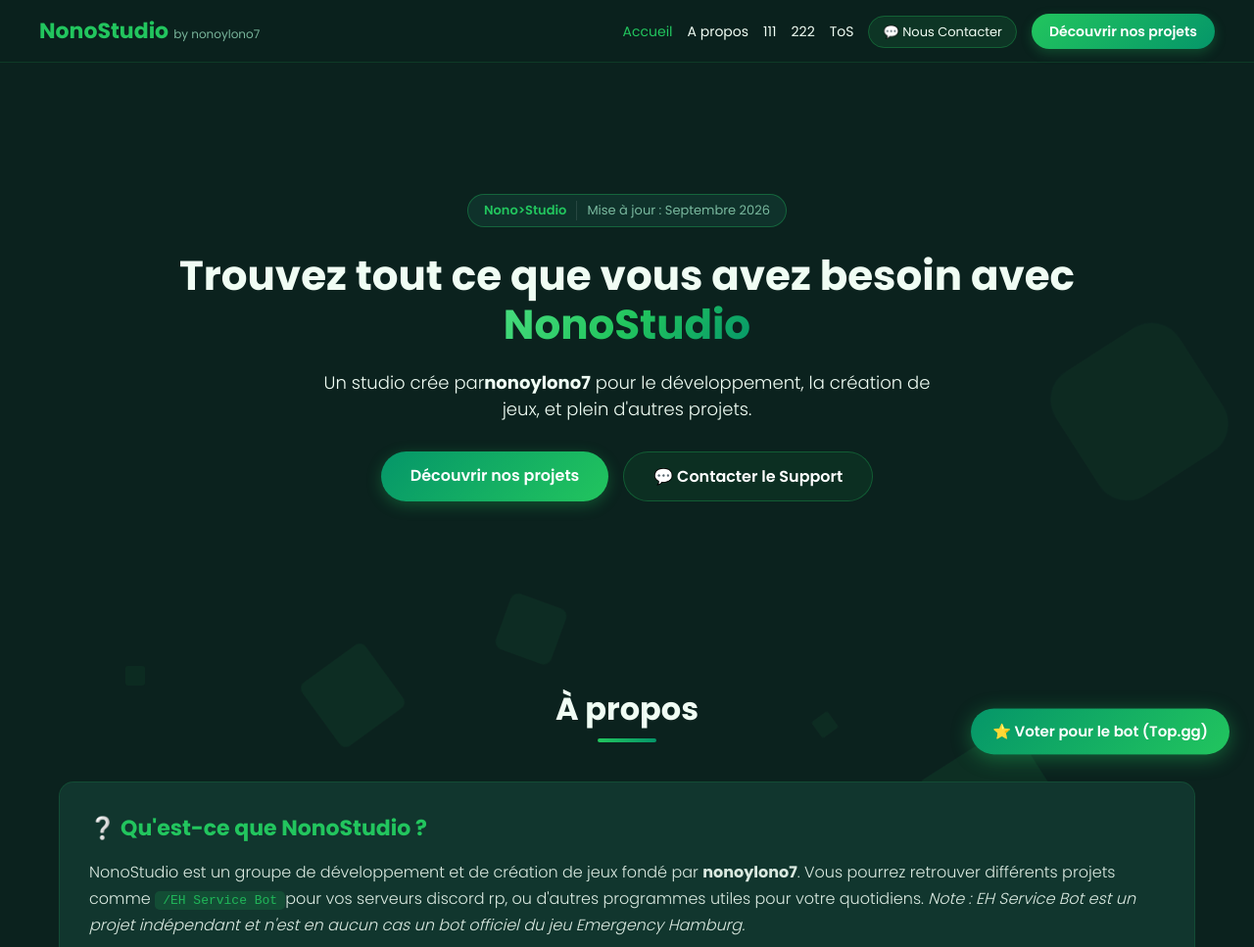
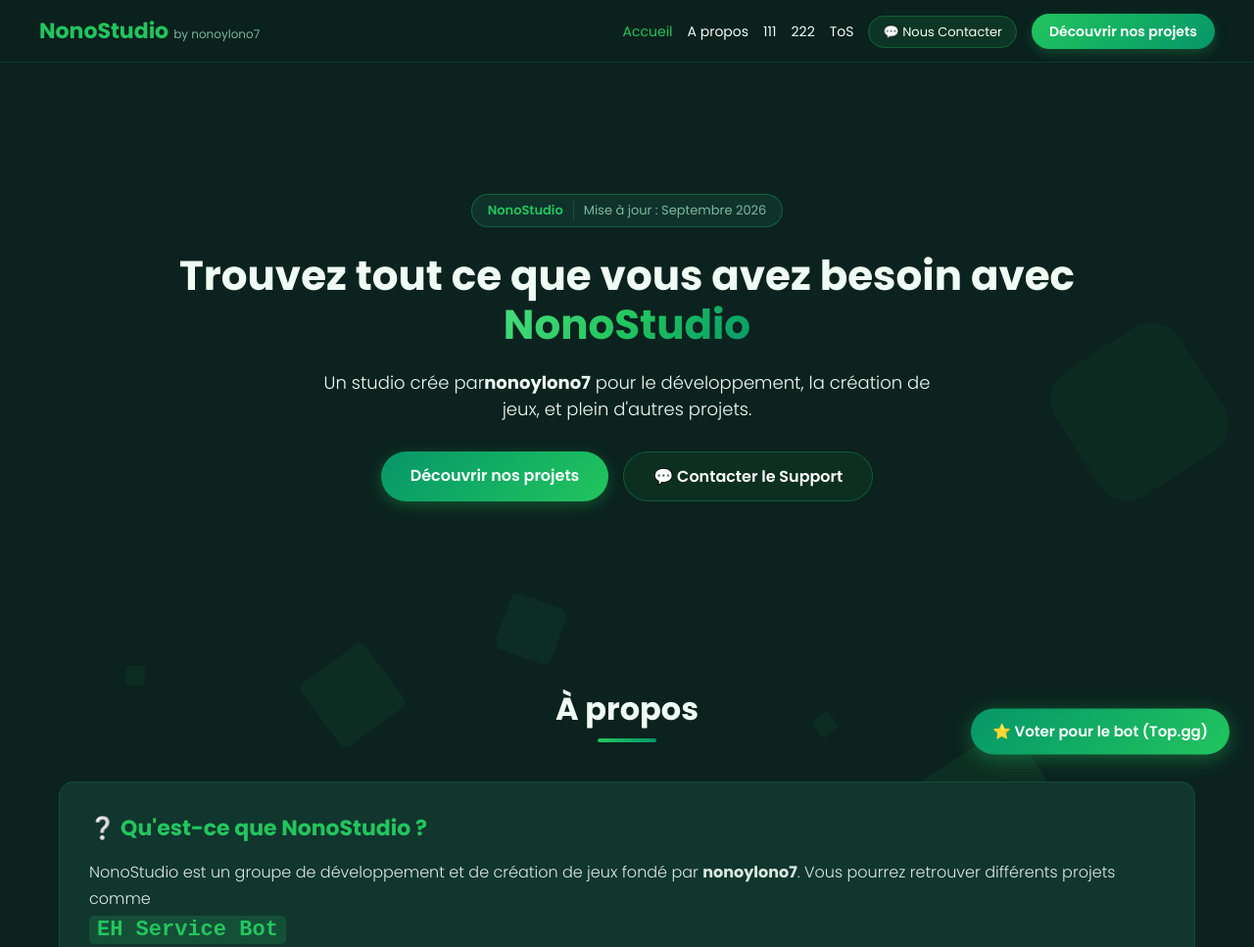
Before and after one commit to nonoylono7-droid/NonoStudio, a plain HTML site: page index.html in a window 1280 px wide. Shown: the top 967 px of the page at 98% size. Drawn offline with Linux system fonts and the light colour scheme.

Commit message:
Fix version badge and enhance project description
Updated version badge and improved project description formatting.

```diff
--- a/index.html
+++ b/index.html
@@ -35,7 +35,7 @@
     <section class="hero">
         <div class="hero-content">
             <div class="version-badge animate-pop-in">
-                <span class="v-tag">Nono>Studio</span>
+                <span class="v-tag">NonoStudio</span>
                 <span class="v-date">Mise à jour : Septembre 2026</span>
             </div>
 
@@ -56,7 +56,7 @@
             <h3>❔ Qu'est-ce que NonoStudio ?</h3>
             <p>
                 NonoStudio est un groupe de développement et de création de jeux fondé par <strong>nonoylono7</strong>.
-                Vous pourrez retrouver différents projets comme <code>/EH Service Bot</code>pour vos serveurs discord rp, ou d'autres programmes utiles pour votre quotidiens.
+                Vous pourrez retrouver différents projets comme <h3><code>EH Service Bot</code></h3>pour vos serveurs discord rp, ou d'autres programmes utiles pour votre quotidiens.<div></div>
                 <em>Note : EH Service Bot est un projet indépendant et n'est en aucun cas un bot officiel du jeu Emergency Hamburg.</em>
             </p>
         </div>
```
